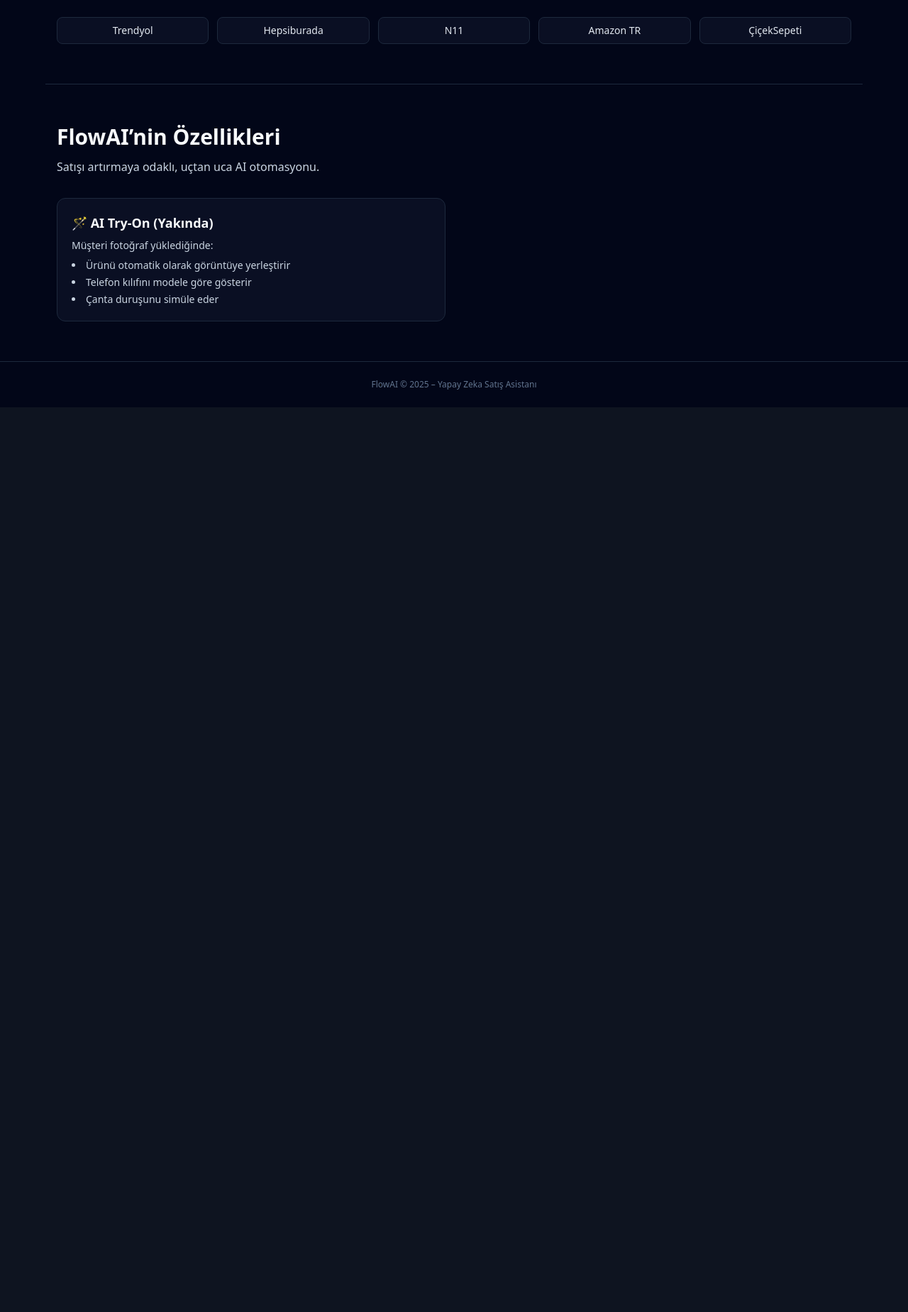
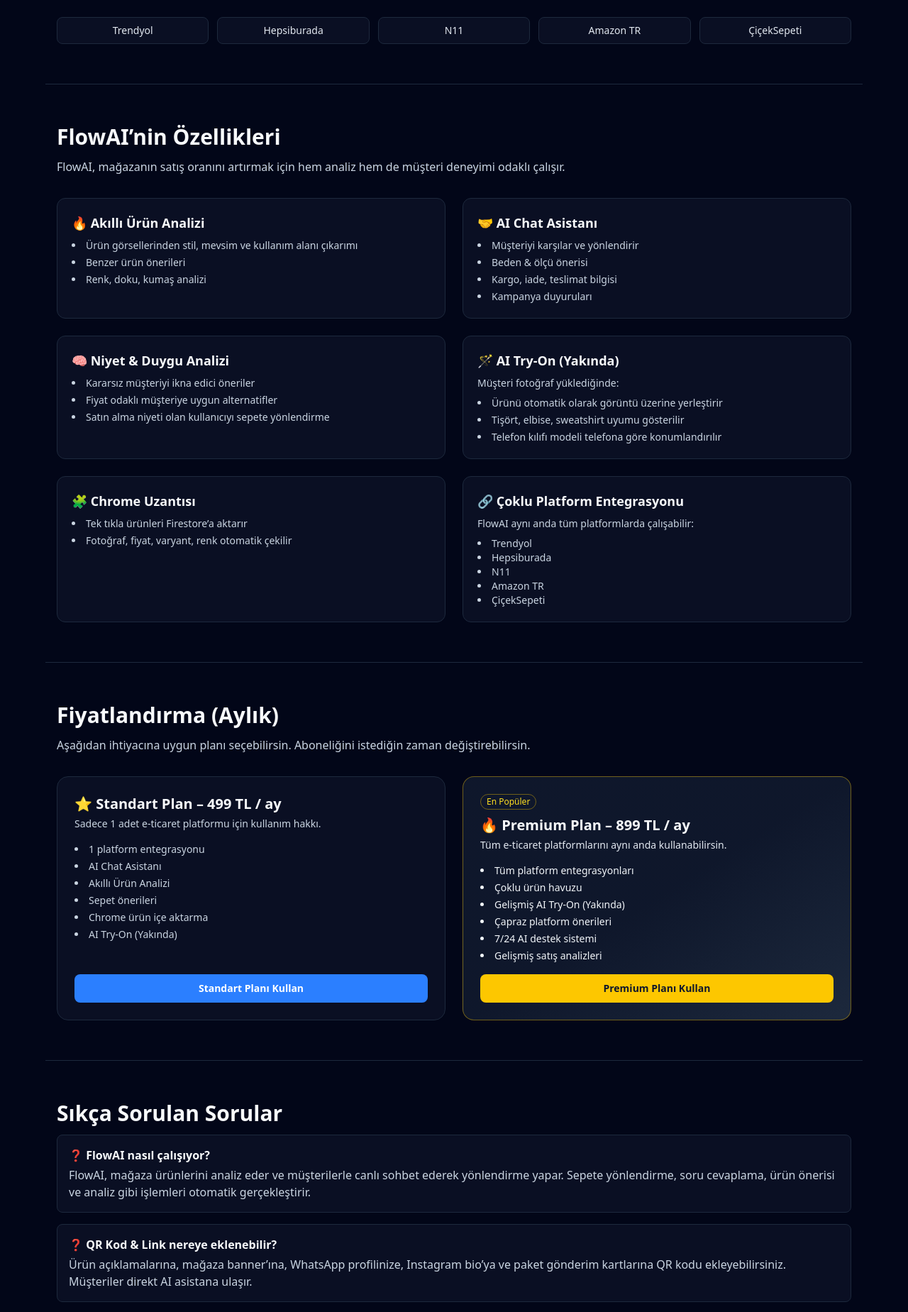
Before and after one commit to caylanserhatcan54-art/flowai-frontend, a Next.js app: page / in a window 1280 px wide. Shown: the part 888-2737 px from the top of the page at 71% size. Before the commit the page ends 1462 px from the top, so only its background shows below. Built offline with nearby package versions, Linux system fonts and the light colour scheme.

Commit message:
frontend update

```diff
--- a/src/app/page.tsx
+++ b/src/app/page.tsx
@@ -45,53 +45,52 @@ export default function HomePage() {
 
             <p className="mt-4 text-slate-300 text-sm md:text-base leading-relaxed">
               Trendyol, Hepsiburada, N11, Amazon TR ve ÇiçekSepeti ile uyumlu.
-              Mağazana 7/24 çalışan bir yapay zekâ satış temsilcisi ekle;
-              müşterileri karşılasın, ürünleri analiz etsin, soruları yanıtlasın ve sepete yönlendirsin.
-              Fotoğraf yükleyen müşteriler için AI Try-On (Yakında) özelliği ile ürünü müşterinin üzerine otomatik yerleştirir.
+              Mağazana 7/24 çalışan yapay zekâ satış temsilcisi ekle. Müşterileri karşılasın,
+              ürünleri analiz etsin, soruları yanıtlasın ve sepete yönlendirsin.
+              AI Try-On (Yakında) ile müşterinin fotoğrafı üzerine ürünü otomatik yerleştirir.
             </p>
 
             <div className="mt-6 flex flex-wrap gap-3">
-              <Link
-                href="/register"
-                className="rounded-lg bg-blue-500 px-5 py-2.5 text-sm font-semibold text-white hover:bg-blue-600"
-              >
+              <Link href="/register" className="rounded-lg bg-blue-500 px-5 py-2.5 text-sm font-semibold text-white hover:bg-blue-600">
                 Hemen Başla
               </Link>
-              <a
-                href="#pricing"
-                className="rounded-lg border border-slate-700 px-5 py-2.5 text-sm font-semibold text-slate-200 hover:border-slate-500"
-              >
+              <a href="#pricing" className="rounded-lg border border-slate-700 px-5 py-2.5 text-sm font-semibold text-slate-200 hover:border-slate-500">
                 Fiyatları Gör
               </a>
             </div>
 
             <div className="mt-6 text-xs text-slate-400 space-y-1">
               <p>✅ 10 saniyede embed koduyla kurulum</p>
-              <p>✅ Tüm konuşmalar yönetim panelinde kayıt altında</p>
-              <p>✅ Tüm büyük pazaryerleriyle uyumlu</p>
+              <p>✅ Tüm konuşmalar panelde kayıt altında</p>
+              <p>✅ Çoklu platform uyumu</p>
             </div>
           </div>
 
-          {/* RIGHT – simple mockup */}
+          {/* RIGHT PREVIEW */}
           <div className="hidden md:block">
             <div className="rounded-2xl border border-slate-800 bg-slate-900/60 p-5 shadow-2xl">
               <div className="flex items-center justify-between mb-4">
                 <span className="text-sm font-semibold text-slate-200">Canlı Sohbet – FlowAI</span>
                 <span className="text-[10px] text-emerald-400">7/24 Aktif • AI</span>
               </div>
+
               <div className="space-y-3 text-sm">
                 <div className="w-4/5 rounded-xl bg-slate-800 px-3 py-2 text-slate-100">
                   Merhaba 👋 Ben FlowAI. Ne tarz bir ürün arıyorsunuz?
                 </div>
+
                 <div className="flex justify-end">
                   <div className="w-3/4 rounded-xl bg-blue-600 px-3 py-2 text-right text-slate-50">
-                    Günlük kullanıma uygun, kapüşonlu bir sweatshirt arıyorum.
+                    Günlük kullanıma uygun bir sweatshirt arıyorum.
                   </div>
                 </div>
+
                 <div className="w-4/5 rounded-xl bg-slate-800 px-3 py-2 text-slate-100">
-                  Sizin için mağazanızdaki 3 ürünü buldum. Ayrıca isterseniz fotoğraf yükleyin, üzerinizde nasıl duracağını gösterebilirim. 🧠🧥
+                  Sizin için mağazanızdaki 3 ürünü buldum. Ayrıca isterseniz fotoğraf yükleyin,
+                  üzerinizde nasıl duracağını gösterebilirim. 🧠🧥
                 </div>
               </div>
+
               <div className="mt-4 border-t border-slate-800 pt-3 text-xs text-slate-500">
                 Bu sadece bir önizlemedir. Gerçek sohbetleri panelden takip edebilirsiniz.
               </div>
@@ -104,55 +103,204 @@ export default function HomePage() {
       <section id="platforms" className="max-w-6xl mx-auto px-4 py-10 md:py-14">
         <h2 className="text-2xl md:text-3xl font-bold mb-3">Desteklenen Platformlar</h2>
         <p className="text-slate-300 text-sm md:text-base mb-6">
-          FlowAI şu anda Türkiye’de kullanılan büyük e-ticaret altyapıları ile tam uyumlu çalışır.
+          FlowAI Türkiye’deki büyük pazaryerleriyle tam uyumludur.
         </p>
 
         <div className="grid grid-cols-2 md:grid-cols-5 gap-3 text-sm">
-          {[
-            "Trendyol",
-            "Hepsiburada",
-            "N11",
-            "Amazon TR",
-            "ÇiçekSepeti",
-          ].map((name) => (
-            <div
-              key={name}
-              className="rounded-lg border border-slate-800 bg-slate-900/60 px-3 py-2 flex items-center justify-center text-center text-slate-200"
-            >
+          {["Trendyol", "Hepsiburada", "N11", "Amazon TR", "ÇiçekSepeti"].map((name) => (
+            <div key={name} className="rounded-lg border border-slate-800 bg-slate-900/60 px-3 py-2 flex items-center justify-center text-center text-slate-200">
               {name}
             </div>
           ))}
         </div>
       </section>
 
-      {/* FEATURES */}
-      <section
-        id="features"
-        className="max-w-6xl mx-auto px-4 py-10 md:py-14 border-t border-slate-800"
-      >
+      {/* ÖZELLİKLER */}
+      <section id="features" className="max-w-6xl mx-auto px-4 py-10 md:py-14 border-t border-slate-800">
         <h2 className="text-2xl md:text-3xl font-bold mb-3">FlowAI’nin Özellikleri</h2>
+
         <p className="text-slate-300 text-sm md:text-base mb-8">
-          Satışı artırmaya odaklı, uçtan uca AI otomasyonu.
+          FlowAI, mağazanın satış oranını artırmak için hem analiz hem de müşteri deneyimi odaklı çalışır.
         </p>
 
         <div className="grid md:grid-cols-2 gap-6">
 
-          {/* SINGLE CHANGE YOU ASKED HERE */}
+          {/* ÜRÜN ANALİZİ */}
+          <div className="rounded-xl border border-slate-800 bg-slate-900/60 p-5">
+            <h3 className="font-semibold text-lg mb-2">🔥 Akıllı Ürün Analizi</h3>
+            <ul className="text-sm text-slate-300 space-y-1 list-disc list-inside">
+              <li>Ürün görsellerinden stil, mevsim ve kullanım alanı çıkarımı</li>
+              <li>Benzer ürün önerileri</li>
+              <li>Renk, doku, kumaş analizi</li>
+            </ul>
+          </div>
+
+          {/* CHAT ASİSTANI */}
+          <div className="rounded-xl border border-slate-800 bg-slate-900/60 p-5">
+            <h3 className="font-semibold text-lg mb-2">🤝 AI Chat Asistanı</h3>
+            <ul className="text-sm text-slate-300 space-y-1 list-disc list-inside">
+              <li>Müşteriyi karşılar ve yönlendirir</li>
+              <li>Beden & ölçü önerisi</li>
+              <li>Kargo, iade, teslimat bilgisi</li>
+              <li>Kampanya duyuruları</li>
+            </ul>
+          </div>
+
+          {/* NİYET ANALİZİ */}
+          <div className="rounded-xl border border-slate-800 bg-slate-900/60 p-5">
+            <h3 className="font-semibold text-lg mb-2">🧠 Niyet & Duygu Analizi</h3>
+            <ul className="text-sm text-slate-300 space-y-1 list-disc list-inside">
+              <li>Kararsız müşteriyi ikna edici öneriler</li>
+              <li>Fiyat odaklı müşteriye uygun alternatifler</li>
+              <li>Satın alma niyeti olan kullanıcıyı sepete yönlendirme</li>
+            </ul>
+          </div>
+
+          {/* TRY-ON */}
           <div className="rounded-xl border border-slate-800 bg-slate-900/60 p-5">
             <h3 className="font-semibold text-lg mb-2">🪄 AI Try-On (Yakında)</h3>
-            <p className="text-sm text-slate-300 mb-2">
-              Müşteri fotoğraf yüklediğinde:
+            <p className="text-sm text-slate-300 mb-2">Müşteri fotoğraf yüklediğinde:</p>
+            <ul className="text-sm text-slate-300 space-y-1 list-disc list-inside">
+              <li>Ürünü otomatik olarak görüntü üzerine yerleştirir</li>
+              <li>Tişört, elbise, sweatshirt uyumu gösterilir</li>
+              <li>Telefon kılıfı modeli telefona göre konumlandırılır</li>
+            </ul>
+          </div>
+
+          {/* CHROME EXTENSION */}
+          <div className="rounded-xl border border-slate-800 bg-slate-900/60 p-5">
+            <h3 className="font-semibold text-lg mb-2">🧩 Chrome Uzantısı</h3>
+            <ul className="text-sm text-slate-300 space-y-1 list-disc list-inside">
+              <li>Tek tıkla ürünleri Firestore’a aktarır</li>
+              <li>Fotoğraf, fiyat, varyant, renk otomatik çekilir</li>
+            </ul>
+          </div>
+
+          {/* PLATFORM ENTEGRASYONU */}
+          <div className="rounded-xl border border-slate-800 bg-slate-900/60 p-5">
+            <h3 className="font-semibold text-lg mb-2">🔗 Çoklu Platform Entegrasyonu</h3>
+            <p className="text-sm text-slate-300">
+              FlowAI aynı anda tüm platformlarda çalışabilir:
             </p>
-            <ul className="text-sm text-slate-300 space-y-1 list-disc list-inside">
-              <li>Ürünü otomatik olarak görüntüye yerleştirir</li>
-              <li>Telefon kılıfını modele göre gösterir</li>
-              <li>Çanta duruşunu simüle eder</li>
+            <ul className="text-sm text-slate-300 list-disc list-inside mt-2">
+              <li>Trendyol</li>
+              <li>Hepsiburada</li>
+              <li>N11</li>
+              <li>Amazon TR</li>
+              <li>ÇiçekSepeti</li>
             </ul>
           </div>
         </div>
       </section>
 
-      {/* FOOTER */}
+      {/* FİYATLANDIRMA */}
+      <section id="pricing" className="max-w-6xl mx-auto px-4 py-10 md:py-14 border-t border-slate-800">
+        <h2 className="text-2xl md:text-3xl font-bold mb-3">Fiyatlandırma (Aylık)</h2>
+
+        <p className="text-slate-300 text-sm md:text-base mb-8">
+          Aşağıdan ihtiyacına uygun planı seçebilirsin. Aboneliğini istediğin zaman değiştirebilirsin.
+        </p>
+
+        <div className="grid md:grid-cols-2 gap-6">
+
+          {/* Standart Plan */}
+          <div className="rounded-2xl border border-slate-800 bg-slate-900/60 p-6 flex flex-col">
+            <h3 className="text-xl font-semibold mb-1">⭐ Standart Plan – 499 TL / ay</h3>
+            <p className="text-sm text-slate-300 mb-4">
+              Sadece 1 adet e-ticaret platformu için kullanım hakkı.
+            </p>
+
+            <ul className="text-sm text-slate-300 list-disc list-inside space-y-1 mb-4">
+              <li>1 platform entegrasyonu</li>
+              <li>AI Chat Asistanı</li>
+              <li>Akıllı Ürün Analizi</li>
+              <li>Sepet önerileri</li>
+              <li>Chrome ürün içe aktarma</li>
+              <li>AI Try-On (Yakında)</li>
+            </ul>
+
+            <div className="mt-auto">
+              <Link href="/register" className="w-full inline-flex items-center justify-center rounded-lg bg-blue-500 px-4 py-2.5 text-sm font-semibold text-white hover:bg-blue-600">
+                Standart Planı Kullan
+              </Link>
+            </div>
+          </div>
+
+          {/* Premium Plan */}
+          <div className="rounded-2xl border border-yellow-400/40 bg-gradient-to-br from-slate-900 via-slate-900 to-slate-800 p-6 flex flex-col">
+            <div className="inline-flex items-center gap-2 text-xs text-yellow-300 mb-2">
+              <span className="px-2 py-0.5 rounded-full border border-yellow-400/40">En Popüler</span>
+            </div>
+
+            <h3 className="text-xl font-semibold mb-1">🔥 Premium Plan – 899 TL / ay</h3>
+
+            <p className="text-sm text-slate-200 mb-4">
+              Tüm e-ticaret platformlarını aynı anda kullanabilirsin.
+            </p>
+
+            <ul className="text-sm text-slate-100 list-disc list-inside space-y-1 mb-4">
+              <li>Tüm platform entegrasyonları</li>
+              <li>Çoklu ürün havuzu</li>
+              <li>Gelişmiş AI Try-On (Yakında)</li>
+              <li>Çapraz platform önerileri</li>
+              <li>7/24 AI destek sistemi</li>
+              <li>Gelişmiş satış analizleri</li>
+            </ul>
+
+            <div className="mt-auto">
+              <Link href="/register" className="w-full inline-flex items-center justify-center rounded-lg bg-yellow-400 px-4 py-2.5 text-sm font-semibold text-slate-900 hover:bg-yellow-300">
+                Premium Planı Kullan
+              </Link>
+            </div>
+          </div>
+        </div>
+      </section>
+
+      {/* SSS – Sıkça Sorulan Sorular */}
+      <section id="faq" className="max-w-6xl mx-auto px-4 py-10 md:py-14 border-t border-slate-800">
+        <h2 className="text-2xl md:text-3xl font-bold mb-3">Sıkça Sorulan Sorular</h2>
+
+        <div className="space-y-4 text-sm md:text-base">
+
+          <div className="rounded-lg border border-slate-800 bg-slate-900/60 p-4">
+            <p className="font-semibold mb-1">❓ FlowAI nasıl çalışıyor?</p>
+            <p className="text-slate-300">
+              FlowAI, mağaza ürünlerini analiz eder ve müşterilerle canlı sohbet ederek yönlendirme yapar.
+              Sepete yönlendirme, soru cevaplama, ürün önerisi ve analiz gibi işlemleri otomatik gerçekleştirir.
+            </p>
+          </div>
+
+          <div className="rounded-lg border border-slate-800 bg-slate-900/60 p-4">
+            <p className="font-semibold mb-1">❓ QR Kod & Link nereye eklenebilir?</p>
+            <p className="text-slate-300">
+              Ürün açıklamalarına, mağaza banner’ına, WhatsApp profilinize, Instagram bio’ya ve paket gönderim kartlarına
+              QR kodu ekleyebilirsiniz. Müşteriler direkt AI asistana ulaşır.
+            </p>
+          </div>
+
+          <div className="rounded-lg border border-slate-800 bg-slate-900/60 p-4">
+            <p className="font-semibold mb-1">❓ Chrome uzantısı ne işe yarar?</p>
+            <p className="text-slate-300">
+              Tek tıkla mağaza sayfanızdaki tüm ürünleri Firestore’a aktarır. Başlık, görsel, fiyat, varyant gibi tüm bilgiler otomatik eklenir.
+            </p>
+          </div>
+
+          <div className="rounded-lg border border-slate-800 bg-slate-900/60 p-4">
+            <p className="font-semibold mb-1">❓ Try-On özelliği ne zaman gelir?</p>
+            <p className="text-slate-300">
+              Try-On özelliği şu anda geliştirme aşamasındadır. Yakında Premium ve Standart plan kullanıcıları için aktif olacaktır.
+            </p>
+          </div>
+
+          <div className="rounded-lg border border-slate-800 bg-slate-900/60 p-4">
+            <p className="font-semibold mb-1">❓ Ödemeleri nasıl yapacağım?</p>
+            <p className="text-slate-300">
+              Üyeliğinizi Stripe/İyzico ile güvenli şekilde ödeyebilirsiniz. 7 gün içinde koşulsuz iptal garantisi vardır.
+            </p>
+          </div>
+        </div>
+      </section>
+
       <footer className="border-t border-slate-800 py-6 text-center text-xs text-slate-500">
         FlowAI © {new Date().getFullYear()} – Yapay Zeka Satış Asistanı
       </footer>
```
